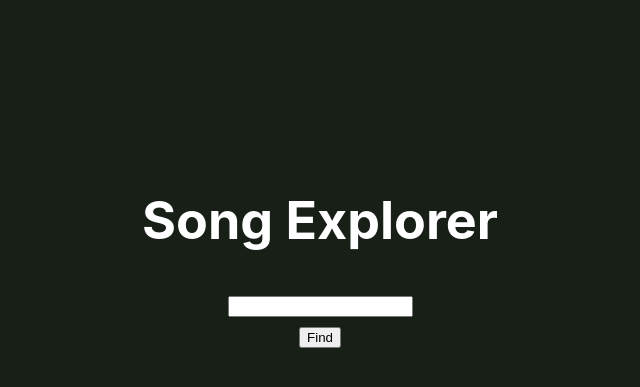
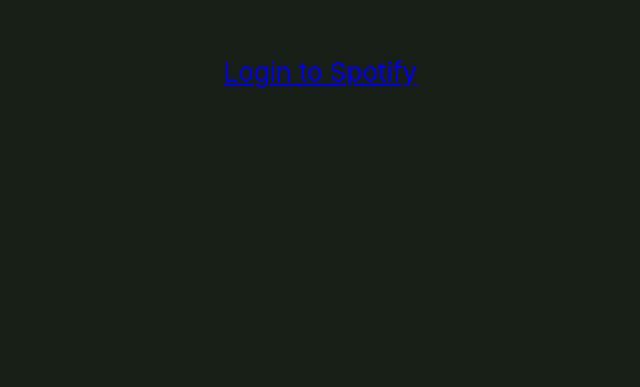
Before and after one commit to matiasacosta/song-explorer, a React (Create React App) app: page / in a window 1280 px wide. Shown: the part 149-536 px from the top of the page, without its empty margins (320-960 px from the left). Built offline with nearby package versions, Linux system fonts and the light colour scheme.

Commit message:
Add Spotify Integration

```diff
--- a/package.json
+++ b/package.json
@@ -13,6 +13,7 @@
     "react": "^16.13.1",
     "react-dom": "^16.13.1",
     "react-hook-form": "^5.7.2",
+    "react-player": "^2.3.0",
     "react-scripts": "3.4.1",
     "typescript": "~3.7.2"
   },
--- /dev/null
+++ b/src/components/Player/Player.tsx
@@ -0,0 +1,34 @@
+import React from 'react';
+import ReactPlayer from 'react-player';
+
+
+interface Artists {
+    name: string
+}
+
+export interface Track {
+    name: string,
+    artists: Artists[],
+    image: string,
+    preview: string
+}
+
+interface IProps{
+    track: Track
+}
+
+
+export const Player: React.FC<IProps> = props => {
+    return (
+        <React.Fragment>
+        <ReactPlayer
+        url={props.track.preview}
+        controls={true}
+        config={{
+            file:{
+                forceAudio: true
+            }
+        }}/>
+        </React.Fragment>
+    );
+}
--- a/src/components/app/App.tsx
+++ b/src/components/app/App.tsx
@@ -1,17 +1,52 @@
 import React from 'react';
 import { SearchBox } from '../SearchBox/SearchBox';
+import { Player, Track } from '../Player/Player';
 import './App.css';
 
+const authEndpoint = 'https://accounts.spotify.com/authorize';
+// Replace with your app's client ID, redirect URI and desired scopes
+const clientId = "";
+const redirectUri = "http://localhost:3000";
+
 interface IState{
+  token: string;
   songName: string;
+  track: Track;
 }
+
+// Get the hash of the url
+let hash = window.location.hash
+  .substring(1)
+  .split("&")
+  .map(function(item){
+    if (item) {
+      let parts: string[] = item.split("=");
+      if(parts[0] === "access_token"){
+        return parts[1];
+      }
+    }
+    return "";
+  });
+
+window.location.hash = "";
 
 class App extends React.Component<{}, IState> {
 
   public constructor(props: {}){
     super(props);
     this.state = {
-      songName: ""
+      token: "",
+      songName: "",
+      track: {name:"",artists:[],image:"",preview:""}
+    }
+  }
+
+  public componentDidMount() {
+    for (let value of hash){
+      if (value !== "") {
+        // Set token
+        this.setState({token:value});
+      }
     }
   }
 
@@ -20,14 +55,49 @@
   }
 
   private handleClick = () => {
-    console.log("Click Works!");
+    const headers = new Headers({'Authorization': `Bearer ${this.state.token}`});
+    const init = {method: "GET", headers: headers};
+
+    if(this.state.token !== ""){
+      let songName = this.state.songName.replace(" ","%20");
+      fetch(`https://api.spotify.com/v1/search?q=${songName}&type=track&limit=1`, init)
+      .then(response => response.json())
+      .then(response => {
+          let trackItem = response.tracks.items[0];
+          let newTrack: Track = {
+            name: trackItem.name,
+            artists: trackItem.artists.map(
+              (artist:any) => { return {name:artist.name}}
+            ),
+            image: trackItem.album.images[1].url,
+            preview: trackItem.preview_url
+          }
+          this.setState({track:newTrack});
+      })
+      .catch(error => console.log("Error"));
+    }
   }
 
   public render(){
     return (
       <div className="App">
-        <h1>Song Explorer</h1>
-        <SearchBox songName={this.state.songName} onSongNameChange={this.handleSongNameChange} onClick={this.handleClick}/>
+        {!this.state.token && (
+          <a
+          className="btn btn--loginApp-link"
+          href={`${authEndpoint}?client_id=${clientId}&redirect_uri=${redirectUri}&response_type=token&show_dialog=true`}
+          >
+          Login to Spotify
+          </a>
+        )}
+        {this.state.token && (
+          <React.Fragment>
+            <h1>Song Explorer</h1>
+            <SearchBox songName={this.state.songName} onSongNameChange={this.handleSongNameChange} onClick={this.handleClick}/>
+          </React.Fragment>
+        )}
+        {this.state.track &&(
+          <Player track={this.state.track}/>
+        )}
       </div>
     )
   };
```
Also changed, not shown: 1 other file (tests, documents, lock files or other folders).
